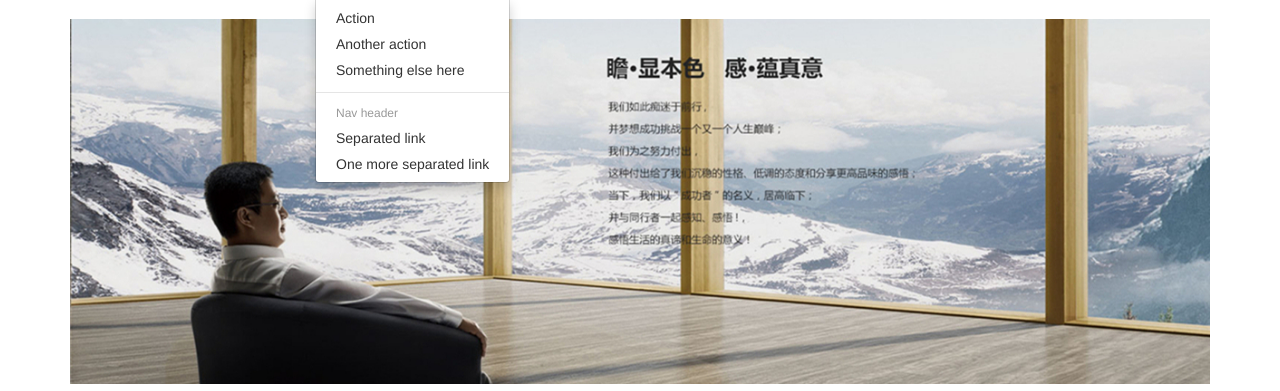
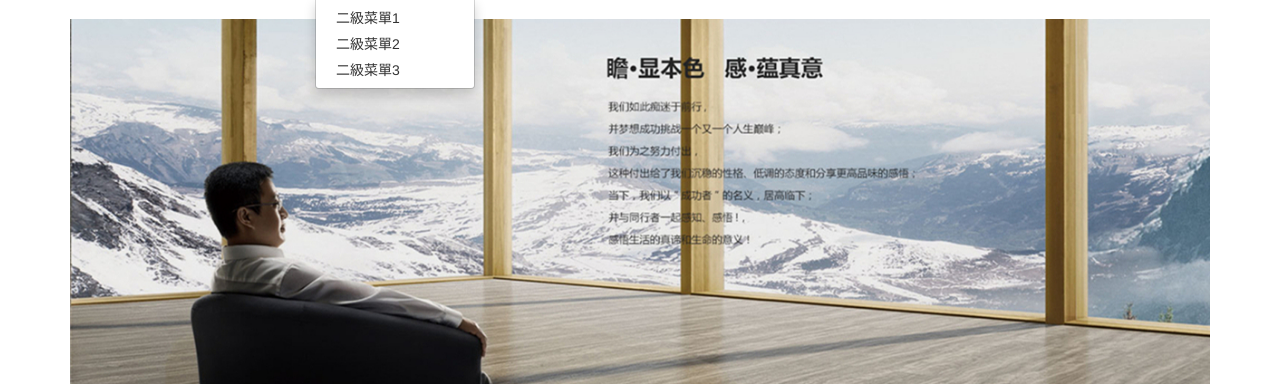
Before and after one commit to tianhua/demo_yanhe, a PHP site: page /index.php in a window 1280 px wide, after a click on "新闻动态". Shown: the part 51-442 px from the top of the page. Run offline with PHP 8.4, Linux system fonts and the light colour scheme; some libraries are stand-ins or nearby versions.

Commit message:
sub menu

```diff
--- a/includes/header.php
+++ b/includes/header.php
@@ -50,13 +50,13 @@
             <li class="dropdown">
               <a href="#" class="dropdown-toggle" data-toggle="dropdown">新闻动态 <b class="caret"></b></a>
               <ul class="dropdown-menu">
-                <li><a href="#">Action</a></li>
-                <li><a href="#">Another action</a></li>
-                <li><a href="#">Something else here</a></li>
-                <li class="divider"></li>
+                <li><a href="#">二級菜單1</a></li>
+                <li><a href="#">二級菜單2</a></li>
+                <li><a href="#">二級菜單3</a></li>
+                <!-- <li class="divider"></li>
                 <li class="dropdown-header">Nav header</li>
                 <li><a href="#">Separated link</a></li>
-                <li><a href="#">One more separated link</a></li>
+                <li><a href="#">One more separated link</a></li> -->
               </ul>
             </li>
             <li <?php if( $CURRENT_PAGE == 'brand') echo ' class="active"'; ?>><a href="brand.php">品牌介绍</a></li>
```
